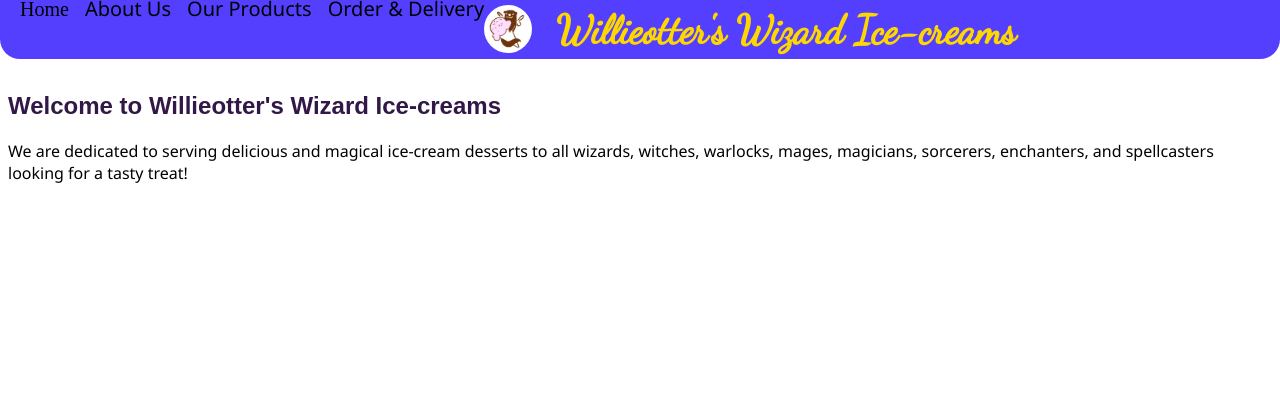
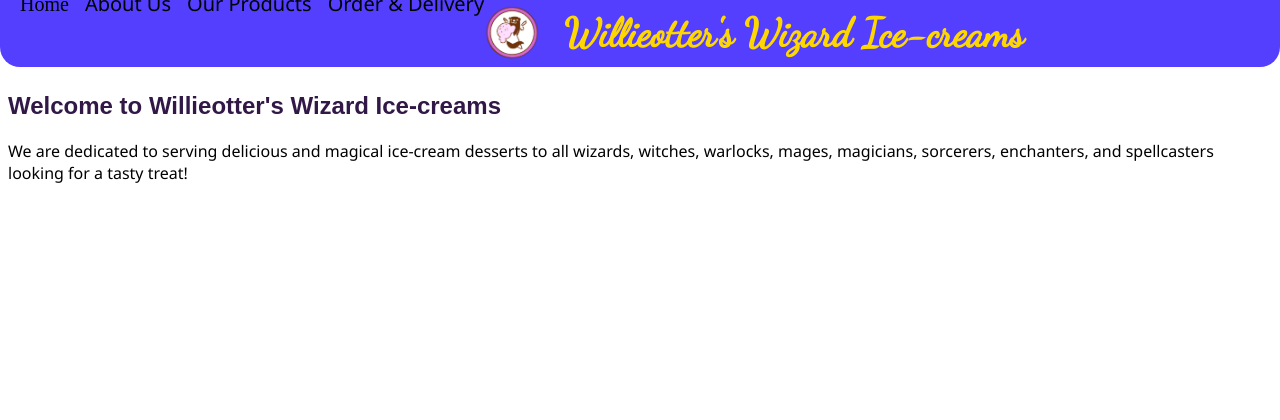
Before and after one commit to IsaacYao20036/project, a Flask app: page / in a window 1280 px wide. Shown: the top 420 px of the page. Run offline with Flask 3, Linux system fonts and the light colour scheme; some web fonts are replaced.

Commit message:
changed logo

```diff
--- a/static/css/style.css
+++ b/static/css/style.css
@@ -35,8 +35,7 @@ header {
 
 /* Logo image left of header h1 */
 #logo {
-    width: 48px;
-    border-radius: 50%;
+    width: 56px;
     top: 5px;
 }
 
@@ -44,7 +43,7 @@ header h1{
     display: inline;
     padding-left: 20px;
     padding-right: 200px;
-    bottom: 5px;
+    bottom: 10px;
     font-size: 40px;
     font-family: "Dancing Script", "Brush Script MT", cursive;
     font-weight: bold;
@@ -62,7 +61,7 @@ nav {
 }
 
 a {
-    bottom: 5px;
+    bottom: 10px;
     font-family: 'Segoe UI', Tahoma, Geneva, Verdana, sans-serif;
     font-size: 20px;
     color: black;
```
Also changed, not shown: static/images/logo.png.
